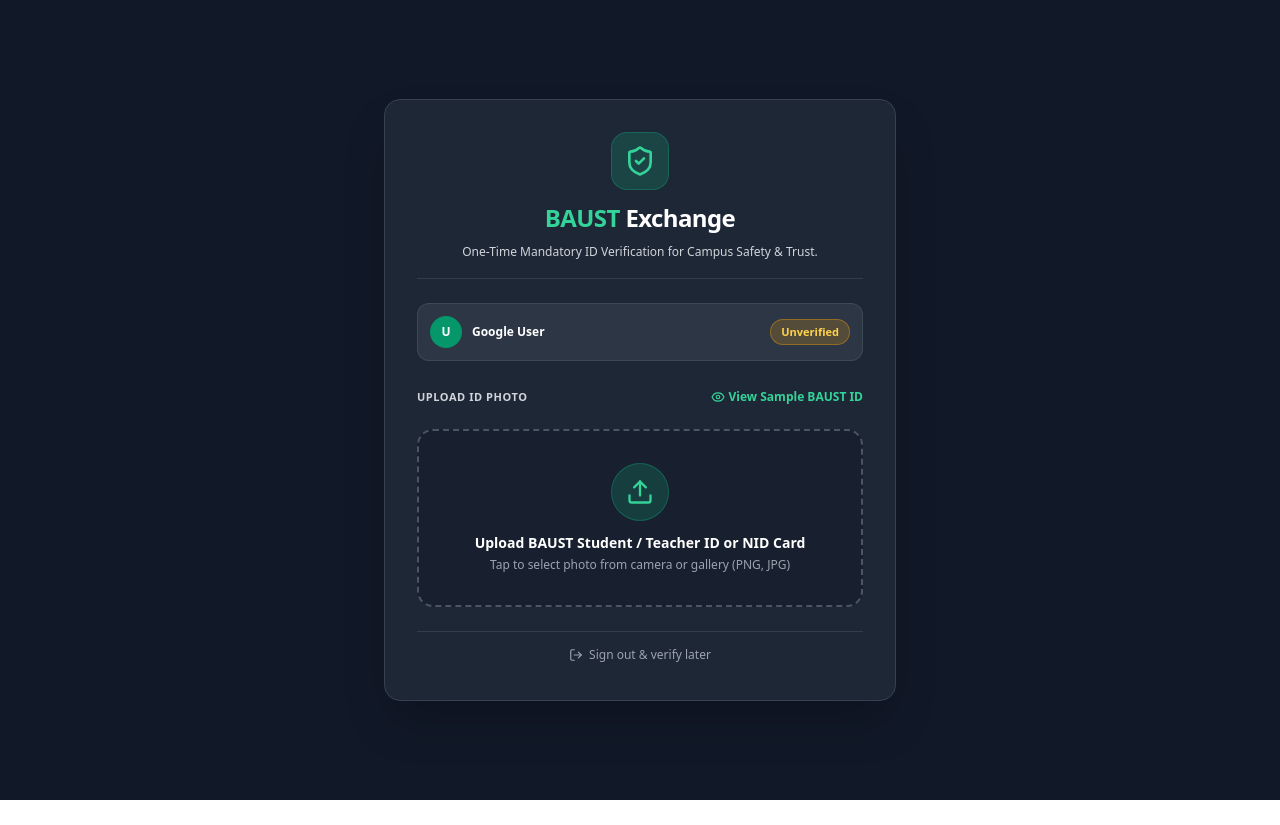
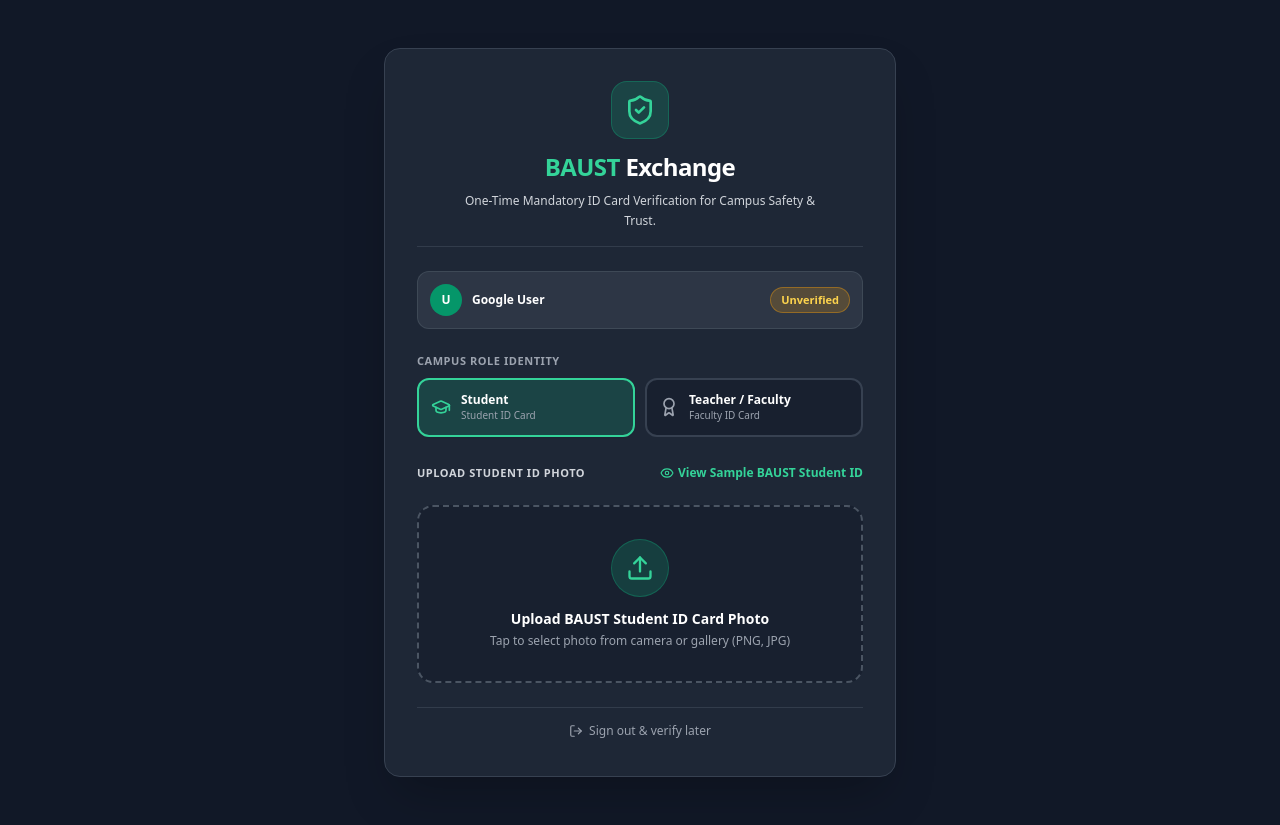
Before and after one commit to elias3224/BaustExchange, a Next.js app: page /verify-id in a window 1280 px wide. Before the commit the page ends 800 px from the top, so only its background shows below. Built offline with nearby package versions, Linux system fonts and the light colour scheme; no server answers.

Commit message:
feat: enforce student and teacher BAUST ID card role selection, purge NID references

```diff
--- a/src/app/login/page.tsx
+++ b/src/app/login/page.tsx
@@ -4,13 +4,38 @@
 import Link from 'next/link';
 import Image from 'next/image';
 import { useSearchParams } from 'next/navigation';
-import { Suspense } from 'react';
-import { ShieldCheck, ArrowLeft } from 'lucide-react';
+import { Suspense, useState, useEffect } from 'react';
+import { ShieldCheck, ArrowLeft, GraduationCap, Award, CheckCircle2 } from 'lucide-react';
 
 function LoginContent() {
   const searchParams = useSearchParams();
   const callbackUrl = searchParams.get('callbackUrl') || '/dashboard';
   const error = searchParams.get('error');
+
+  const [selectedRole, setSelectedRole] = useState<'student' | 'teacher'>('student');
+
+  useEffect(() => {
+    try {
+      const saved = localStorage.getItem('baust_pre_auth_role');
+      if (saved === 'teacher' || saved === 'student') {
+        setSelectedRole(saved);
+      }
+    } catch {}
+  }, []);
+
+  function handleRoleSelect(role: 'student' | 'teacher') {
+    setSelectedRole(role);
+    try {
+      localStorage.setItem('baust_pre_auth_role', role);
+    } catch {}
+  }
+
+  function handleGoogleLogin() {
+    try {
+      localStorage.setItem('baust_pre_auth_role', selectedRole);
+    } catch {}
+    signIn('google', { callbackUrl });
+  }
 
   const getErrorMessage = (err: string) => {
     switch (err) {
@@ -28,10 +53,10 @@
   };
 
   return (
-    <div className="bg-gray-800 border border-gray-700 shadow-2xl rounded-2xl p-5 sm:p-10 w-full max-w-md text-center text-white relative z-10">
+    <div className="bg-gray-800/95 border border-gray-700 shadow-2xl rounded-2xl p-5 sm:p-8 w-full max-w-md text-center text-white relative z-10 space-y-5 my-auto">
       {/* Brand Header */}
-      <div className="flex flex-col items-center mb-6">
-        <div className="relative w-14 h-14 rounded-xl overflow-hidden border border-gray-700 shadow-md mb-3">
+      <div className="flex flex-col items-center">
+        <div className="relative w-14 h-14 rounded-xl overflow-hidden border border-gray-700 shadow-md mb-2">
           <Image
             src="/images/campus.jpeg"
             alt="BAUST Campus"
@@ -42,21 +67,63 @@
         <h1 className="text-2xl font-bold text-emerald-400 tracking-tight">
           BAUST <span className="text-white">Exchange</span>
         </h1>
-        <p className="mt-1.5 text-xs text-gray-300 max-w-xs">
-          Sign in with your student Google account to continue to the campus marketplace.
+        <p className="mt-1 text-xs text-gray-300 max-w-xs leading-relaxed">
+          Select your campus role and sign in with Google to access the BAUST marketplace.
         </p>
       </div>
 
       {error && (
-        <div className="mb-6 p-3 bg-red-900/50 border border-red-700 text-red-200 text-xs rounded-xl text-left">
+        <div className="p-3 bg-red-900/50 border border-red-700 text-red-200 text-xs rounded-xl text-left">
           {getErrorMessage(error)}
         </div>
       )}
 
+      {/* Pre-Authentication Role Selection */}
+      <div className="text-left space-y-2 pt-1">
+        <label className="block text-[11px] font-bold text-gray-400 uppercase tracking-wider">
+          Select Your Campus Role Before Sign In
+        </label>
+        <div className="grid grid-cols-2 gap-2.5">
+          <button
+            type="button"
+            onClick={() => handleRoleSelect('student')}
+            className={`flex flex-col items-center text-center p-3 rounded-xl border-2 transition-all cursor-pointer ${
+              selectedRole === 'student'
+                ? 'border-emerald-400 bg-emerald-500/20 text-white shadow-sm'
+                : 'border-gray-700 bg-gray-900/40 text-gray-400 hover:bg-gray-700/50'
+            }`}
+          >
+            <div className="flex items-center justify-between w-full mb-1">
+              <GraduationCap className={`w-5 h-5 ${selectedRole === 'student' ? 'text-emerald-400' : 'text-gray-400'}`} />
+              {selectedRole === 'student' && <CheckCircle2 className="w-4 h-4 text-emerald-400 shrink-0" />}
+            </div>
+            <span className="font-bold text-sm text-white">Student</span>
+            <span className="text-[10px] text-gray-300 mt-0.5">BAUST Undergrad / Grad</span>
+          </button>
+
+          <button
+            type="button"
+            onClick={() => handleRoleSelect('teacher')}
+            className={`flex flex-col items-center text-center p-3 rounded-xl border-2 transition-all cursor-pointer ${
+              selectedRole === 'teacher'
+                ? 'border-emerald-400 bg-emerald-500/20 text-white shadow-sm'
+                : 'border-gray-700 bg-gray-900/40 text-gray-400 hover:bg-gray-700/50'
+            }`}
+          >
+            <div className="flex items-center justify-between w-full mb-1">
+              <Award className={`w-5 h-5 ${selectedRole === 'teacher' ? 'text-emerald-400' : 'text-gray-400'}`} />
+              {selectedRole === 'teacher' && <CheckCircle2 className="w-4 h-4 text-emerald-400 shrink-0" />}
+            </div>
+            <span className="font-bold text-sm text-white">Teacher / Faculty</span>
+            <span className="text-[10px] text-gray-300 mt-0.5">Faculty Member / Staff</span>
+          </button>
+        </div>
+      </div>
+
       {/* Google Sign In Button */}
       <button
-        onClick={() => signIn('google', { callbackUrl })}
-        className="w-full flex items-center justify-center gap-3 px-6 py-3.5 bg-white hover:bg-gray-100 text-gray-800 font-semibold rounded-full border border-gray-200 shadow-lg transition-all duration-200 group"
+        onClick={handleGoogleLogin}
+        className="w-full flex items-center justify-center gap-3 px-6 py-3.5 bg-white hover:bg-gray-100 text-gray-800 font-bold rounded-xl border border-gray-200 shadow-lg transition-all duration-200 group active:scale-[0.99] min-h-[44px]"
       >
         <span className="flex items-center justify-center shrink-0">
           <svg xmlns="http://www.w3.org/2000/svg" viewBox="0 0 48 48" className="w-5 h-5 group-hover:scale-110 transition-transform">
@@ -66,15 +133,15 @@
             <path fill="#34A853" d="M24 48c6.48 0 11.93-2.13 15.89-5.81l-7.73-6c-2.15 1.45-4.92 2.3-8.16 2.3-6.26 0-11.57-4.22-13.47-9.91l-7.98 6.19C6.51 42.62 14.62 48 24 48z"/>
           </svg>
         </span>
-        <span>Continue with Google</span>
+        <span>Continue with Google as {selectedRole === 'teacher' ? 'Teacher' : 'Student'}</span>
       </button>
 
-      <div className="mt-6 flex items-center justify-center gap-1.5 text-[11px] text-gray-400">
+      <div className="flex items-center justify-center gap-1.5 text-[11px] text-gray-400 pt-1">
         <ShieldCheck className="w-3.5 h-3.5 text-emerald-400 shrink-0" />
         <span>Secure authentication with Google OAuth</span>
       </div>
 
-      <p className="mt-6 pt-5 border-t border-gray-700 text-center text-xs text-gray-400">
+      <p className="pt-4 border-t border-gray-700 text-center text-xs text-gray-400">
         <Link href="/" className="inline-flex items-center gap-1.5 font-medium text-emerald-400 hover:text-emerald-300 hover:underline">
           <ArrowLeft className="w-3.5 h-3.5" /> Back to home
         </Link>
@@ -85,7 +152,7 @@
 
 export default function LoginPage() {
   return (
-    <div className="relative w-full h-screen overflow-hidden bg-gray-900 flex items-center justify-center p-4 font-sans select-none">
+    <div className="relative w-full min-h-screen overflow-y-auto bg-gray-900 flex items-center justify-center p-4 font-sans select-none">
       {/* Full Page Campus Background Image with dark opacity */}
       <Image
         src="/images/campus.jpeg"
--- a/src/app/verify-id/page.tsx
+++ b/src/app/verify-id/page.tsx
@@ -1,6 +1,6 @@
 'use client';
 
-import { useState } from 'react';
+import { useState, useEffect } from 'react';
 import { useRouter } from 'next/navigation';
 import Image from 'next/image';
 import Link from 'next/link';
@@ -18,6 +18,8 @@
   FileCheck,
   LogOut,
   Sparkles,
+  GraduationCap,
+  Award,
 } from 'lucide-react';
 import { Alert } from '@/components/ui/Alert';
 
@@ -26,6 +28,7 @@
   const { data: session, status } = useSession();
   const user = session?.user as any;
 
+  const [selectedRole, setSelectedRole] = useState<'student' | 'teacher'>('student');
   const [idCardFile, setIdCardFile] = useState<File | null>(null);
   const [idCardPreview, setIdCardPreview] = useState<string | null>(null);
   const [verifying, setVerifying] = useState(false);
@@ -39,6 +42,30 @@
   const [submitting, setSubmitting] = useState(false);
   const [error, setError] = useState('');
   const [success, setSuccess] = useState('');
+
+  useEffect(() => {
+    try {
+      const savedRole = localStorage.getItem('baust_pre_auth_role');
+      if (savedRole === 'teacher' || savedRole === 'student') {
+        setSelectedRole(savedRole);
+      } else if (user?.role === 'teacher' || user?.role === 'student') {
+        setSelectedRole(user.role);
+      }
+    } catch {}
+  }, [user]);
+
+  function handleRoleSelect(role: 'student' | 'teacher') {
+    setSelectedRole(role);
+    try {
+      localStorage.setItem('baust_pre_auth_role', role);
+    } catch {}
+    // Reset file verification if role changes
+    if (idCardFile) {
+      setIdCardFile(null);
+      setIdCardPreview(null);
+      setVerificationResult(null);
+    }
+  }
 
   function handleFileSelect(e: React.ChangeEvent<HTMLInputElement>) {
     const file = e.target.files?.[0];
@@ -54,25 +81,30 @@
     const previewUrl = URL.createObjectURL(file);
     setIdCardPreview(previewUrl);
 
-    // Run Real-time BAUST / NID Verification Scanner
+    // Run Real-time BAUST Verification Scanner
     setVerifying(true);
     setVerificationResult(null);
 
     setTimeout(() => {
-      // Check file size, dimension, and type
       const isValidImage = file.size > 5000;
 
       if (isValidImage) {
         setVerificationResult({
           verified: true,
           confidence: 98,
-          message: 'BAUST / NID Credentials Verified! Format Match Confirmed.',
+          message:
+            selectedRole === 'teacher'
+              ? 'BAUST Teacher / Faculty ID Credentials Verified! Format Match Confirmed.'
+              : 'BAUST Student ID Credentials Verified! Format Match Confirmed.',
         });
       } else {
         setVerificationResult({
           verified: false,
           confidence: 35,
-          message: 'Unclear image. Please upload a clear photo of your BAUST Student/Teacher ID or NID Card.',
+          message:
+            selectedRole === 'teacher'
+              ? 'Unclear image. Please upload a clear photo of your BAUST Teacher / Faculty ID Card.'
+              : 'Unclear image. Please upload a clear photo of your BAUST Student ID Card.',
         });
       }
       setVerifying(false);
@@ -88,7 +120,11 @@
 
   async function handleVerifySubmit() {
     if (!verificationResult?.verified || !idCardFile) {
-      return setError('Please upload a clear, valid BAUST Student/Teacher ID or NID card image.');
+      return setError(
+        selectedRole === 'teacher'
+          ? 'Please upload a clear, valid BAUST Teacher / Faculty ID card image.'
+          : 'Please upload a clear, valid BAUST Student ID card image.'
+      );
     }
 
     setSubmitting(true);
@@ -103,12 +139,13 @@
       const uploadData = await uploadRes.json();
       if (!uploadRes.ok) throw new Error(uploadData.error || 'Failed to upload ID Card photo');
 
-      // Update user verification status to true
+      // Update user verification status & role
       const patchRes = await fetch('/api/profile', {
         method: 'PATCH',
         headers: { 'Content-Type': 'application/json' },
         body: JSON.stringify({
           isVerifiedSeller: true,
+          role: selectedRole,
         }),
       });
 
@@ -157,7 +194,7 @@
             BAUST <span className="text-white">Exchange</span>
           </h1>
           <p className="text-xs text-gray-300 max-w-sm mx-auto leading-relaxed">
-            One-Time Mandatory ID Verification for Campus Safety & Trust.
+            One-Time Mandatory ID Card Verification for Campus Safety & Trust.
           </p>
         </div>
 
@@ -182,13 +219,53 @@
           </span>
         </div>
 
+        {/* Role Confirmation Card Toggle */}
+        <div className="space-y-2">
+          <label className="block text-[11px] font-bold text-gray-400 uppercase tracking-wider">
+            Campus Role Identity
+          </label>
+          <div className="grid grid-cols-2 gap-2.5">
+            <button
+              type="button"
+              onClick={() => handleRoleSelect('student')}
+              className={`flex items-center gap-2.5 p-3 rounded-xl border-2 transition-all cursor-pointer text-left ${
+                selectedRole === 'student'
+                  ? 'border-emerald-400 bg-emerald-500/20 text-white shadow-sm'
+                  : 'border-gray-700 bg-gray-900/40 text-gray-400 hover:bg-gray-700/50'
+              }`}
+            >
+              <GraduationCap className={`w-5 h-5 shrink-0 ${selectedRole === 'student' ? 'text-emerald-400' : 'text-gray-400'}`} />
+              <div className="min-w-0">
+                <span className="font-bold text-xs block text-white">Student</span>
+                <span className="text-[10px] text-gray-400 block truncate">Student ID Card</span>
+              </div>
+            </button>
+
+            <button
+              type="button"
+              onClick={() => handleRoleSelect('teacher')}
+              className={`flex items-center gap-2.5 p-3 rounded-xl border-2 transition-all cursor-pointer text-left ${
+                selectedRole === 'teacher'
+                  ? 'border-emerald-400 bg-emerald-500/20 text-white shadow-sm'
+                  : 'border-gray-700 bg-gray-900/40 text-gray-400 hover:bg-gray-700/50'
+              }`}
+            >
+              <Award className={`w-5 h-5 shrink-0 ${selectedRole === 'teacher' ? 'text-emerald-400' : 'text-gray-400'}`} />
+              <div className="min-w-0">
+                <span className="font-bold text-xs block text-white truncate">Teacher / Faculty</span>
+                <span className="text-[10px] text-gray-400 block truncate">Faculty ID Card</span>
+              </div>
+            </button>
+          </div>
+        </div>
+
         {error && <Alert type="error">{error}</Alert>}
         {success && <Alert type="success">{success}</Alert>}
 
         {/* Sample ID Card Toggle */}
         <div className="flex items-center justify-between text-xs pt-1">
           <span className="text-gray-300 font-semibold uppercase tracking-wider text-[11px]">
-            Upload ID Photo
+            Upload {selectedRole === 'teacher' ? 'Teacher / Faculty' : 'Student'} ID Photo
           </span>
           <button
             type="button"
@@ -196,7 +273,7 @@
             className="inline-flex items-center gap-1 text-emerald-400 hover:text-emerald-300 font-semibold hover:underline"
           >
             {showSample ? <EyeOff className="w-3.5 h-3.5" /> : <Eye className="w-3.5 h-3.5" />}
-            {showSample ? 'Hide Sample' : 'View Sample BAUST ID'}
+            {showSample ? 'Hide Sample' : `View Sample BAUST ${selectedRole === 'teacher' ? 'Teacher' : 'Student'} ID`}
           </button>
         </div>
 
@@ -205,7 +282,7 @@
           <div className="p-3 bg-gray-900/80 border border-emerald-500/40 rounded-xl space-y-2 text-xs">
             <div className="flex items-center justify-between text-emerald-400 font-semibold">
               <span className="flex items-center gap-1.5">
-                <FileCheck className="w-4 h-4" /> Official BAUST Sample ID Card
+                <FileCheck className="w-4 h-4" /> Official BAUST Sample {selectedRole === 'teacher' ? 'Teacher / Faculty' : 'Student'} ID Card
               </span>
             </div>
             <div className="relative w-full h-48 rounded-lg overflow-hidden border border-gray-700 bg-black/40 flex items-center justify-center">
@@ -217,7 +294,7 @@
               />
             </div>
             <p className="text-[11px] text-gray-400 italic">
-              Ensure your photo clearly shows the BAUST logo, Student/Teacher ID number, and your face.
+              Ensure your photo clearly shows the BAUST logo, {selectedRole === 'teacher' ? 'Teacher / Employee ID' : 'Student ID'} number, and your face.
             </p>
           </div>
         )}
@@ -240,7 +317,7 @@
                 <Loader2 className="w-5 h-5 animate-spin text-emerald-400 shrink-0" />
                 <div>
                   <span className="font-bold block">Scanning ID Card & Analyzing BAUST Format...</span>
-                  <span className="text-[11px] text-gray-400">Verifying credentials and image clarity</span>
+                  <span className="text-[11px] text-gray-400">Verifying {selectedRole === 'teacher' ? 'Teacher/Faculty' : 'Student'} credentials and image clarity</span>
                 </div>
               </div>
             ) : verificationResult ? (
@@ -297,7 +374,9 @@
             <div className="p-3.5 rounded-full bg-emerald-500/20 text-emerald-400 mb-3 border border-emerald-500/30">
               <Upload className="w-7 h-7" />
             </div>
-            <span className="text-sm font-bold text-white">Upload BAUST Student / Teacher ID or NID Card</span>
+            <span className="text-sm font-bold text-white">
+              Upload BAUST {selectedRole === 'teacher' ? 'Teacher / Faculty' : 'Student'} ID Card Photo
+            </span>
             <span className="text-xs text-gray-400 mt-1">Tap to select photo from camera or gallery (PNG, JPG)</span>
             <input
               type="file"
@@ -314,7 +393,7 @@
             type="button"
             onClick={handleVerifySubmit}
             disabled={submitting}
-            className="w-full py-3.5 px-6 text-sm font-bold text-gray-950 bg-emerald-400 hover:bg-emerald-300 active:bg-emerald-500 rounded-xl shadow-lg transition-all min-h-[44px] flex items-center justify-center gap-2"
+            className="w-full py-3.5 px-6 text-sm font-bold text-gray-950 bg-emerald-400 hover:bg-emerald-300 active:bg-emerald-500 rounded-xl shadow-lg transition-all min-h-[44px] flex items-center justify-center gap-2 cursor-pointer"
           >
             {submitting ? (
               <>
@@ -332,7 +411,7 @@
             disabled
             className="w-full py-3.5 px-6 text-sm font-bold text-gray-400 bg-red-900/40 border border-red-700/50 rounded-xl cursor-not-allowed text-center"
           >
-            Access Denied — Upload Valid BAUST / NID Card
+            Access Denied — Upload Valid BAUST {selectedRole === 'teacher' ? 'Teacher' : 'Student'} ID Card
           </button>
         ) : null}
 
```
